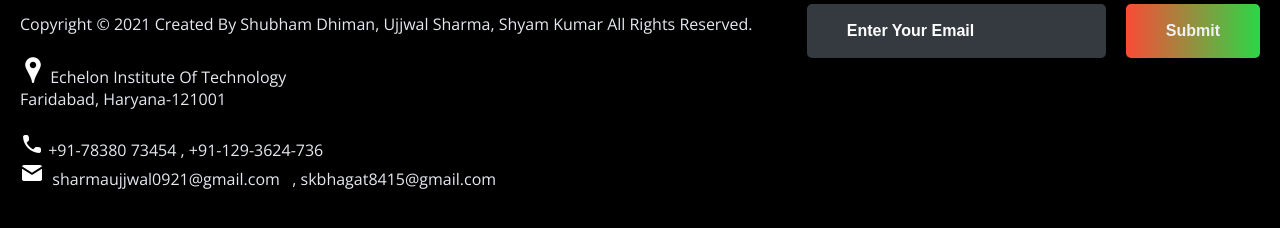
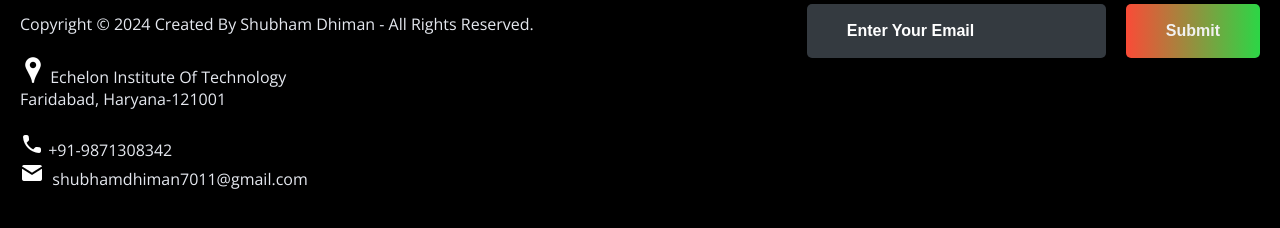
Before and after one commit to shubhamdhiman7011/college-learning-frontend-, a plain HTML site: page index.html in a window 1280 px wide. Shown: the part 7887-8115 px from the top of the page. Drawn offline with nearby package versions, Linux system fonts and the light colour scheme.

Commit message:
some change

```diff
--- a/index.html
+++ b/index.html
@@ -284,9 +284,9 @@
 					<a href="#"><img src="images/icon\ytube.png"></a>
 					<a href="#"><img src="images/icon\linkedin.png"></a>
 				</div><br><br>
-				<p class="rights-text">Copyright © 2021 Created By Shubham Dhiman, Ujjwal Sharma, Shyam Kumar All Rights Reserved.</p>
+				<p class="rights-text">Copyright © 2024 Created By Shubham Dhiman - All Rights Reserved.</p>
 				<br><p><img src="images/icon/location.png"> Echelon Institute Of Technology <br>Faridabad, Haryana-121001</p><br>
-				<p><img src="images/icon/phone.png"> +91-78380 73454 , +91-129-3624-736<br><img src="images/icon/mail.png">&nbsp; sharmaujjwal0921@gmail.com &nbsp; , skbhagat8415@gmail.com</p>
+				<p><img src="images/icon/phone.png"> +91-9871308342<br><img src="images/icon/mail.png">&nbsp; shubhamdhiman7011@gmail.com</p>
 			</div>
 			<div class="right-col">
 				<h1 style="color: #fff">Our Newsletter</h1>
```
Also changed, not shown: 1 other file.
